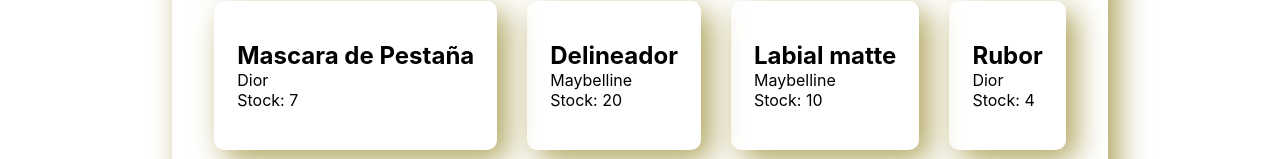
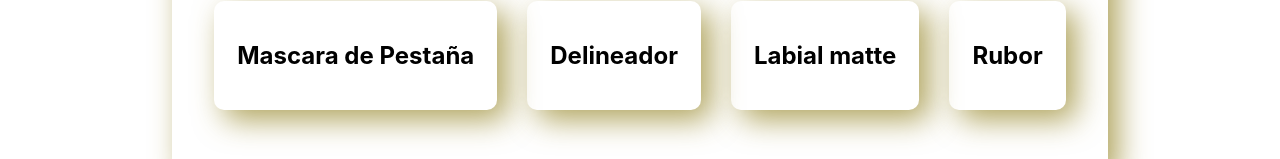
Before and after one commit to camyael/Aquira, a React (Create React App) app: page / in a window 1280 px wide. Shown: the part 427-586 px from the top of the page. Built offline with nearby package versions, Linux system fonts and the light colour scheme.

Commit message:
landing correccion

```diff
--- a/src/App.js
+++ b/src/App.js
@@ -1,16 +1,16 @@
 import './App.css';
 import NavBar from './components/NavBar';
-import Products from './components/Products';
+import Products from './components/ItemListContainer';
 
 function App() {
   return (
     <>
       <NavBar />
       <section className="catalogo">
-        <Products producto="Mascara de Pestaña" marca="Dior" stock="7"/>
-        <Products producto="Delineador" marca="Maybelline" stock="20"/>
-        <Products producto="Labial matte" marca="Maybelline" stock="10"/>
-        <Products producto="Rubor" marca="Dior" stock="4"/>
+        <Products producto="Mascara de Pestaña"/>
+        <Products producto="Delineador"/>
+        <Products producto="Labial matte"/>
+        <Products producto="Rubor"/>
       </section>
     </>
   );
--- /dev/null
+++ b/src/components/CardWidget.js
@@ -0,0 +1,9 @@
+const Card = () => {
+    return(
+        <div>
+            <img src="https://img.icons8.com/ios-glyphs/30/FAB005/shopping-cart-loaded.png"/>
+        </div>
+    )
+}
+
+export default Card
--- a/src/components/Products.js
+++ b/src/components/ItemListContainer.js
@@ -2,8 +2,6 @@
     return (
         <div className="catalogo_div">
             <h2>{props.producto}</h2>
-            <p>{props.marca}</p>
-            <p>Stock: {props.stock}</p>
         </div>
     )
 }
--- a/src/components/NavBar.js
+++ b/src/components/NavBar.js
@@ -1,3 +1,5 @@
+import Card from "./CardWidget"
+
 const NavBar = () => {
     return (
         <>
@@ -12,9 +14,7 @@
                         <li>Maquillaje</li>
                     </ul>
                 </div>
-                <div>
-                    <img src="https://img.icons8.com/ios-glyphs/30/FAB005/shopping-cart-loaded.png"/>
-                </div>
+                <Card />
             </header>
         </>
     );
```
